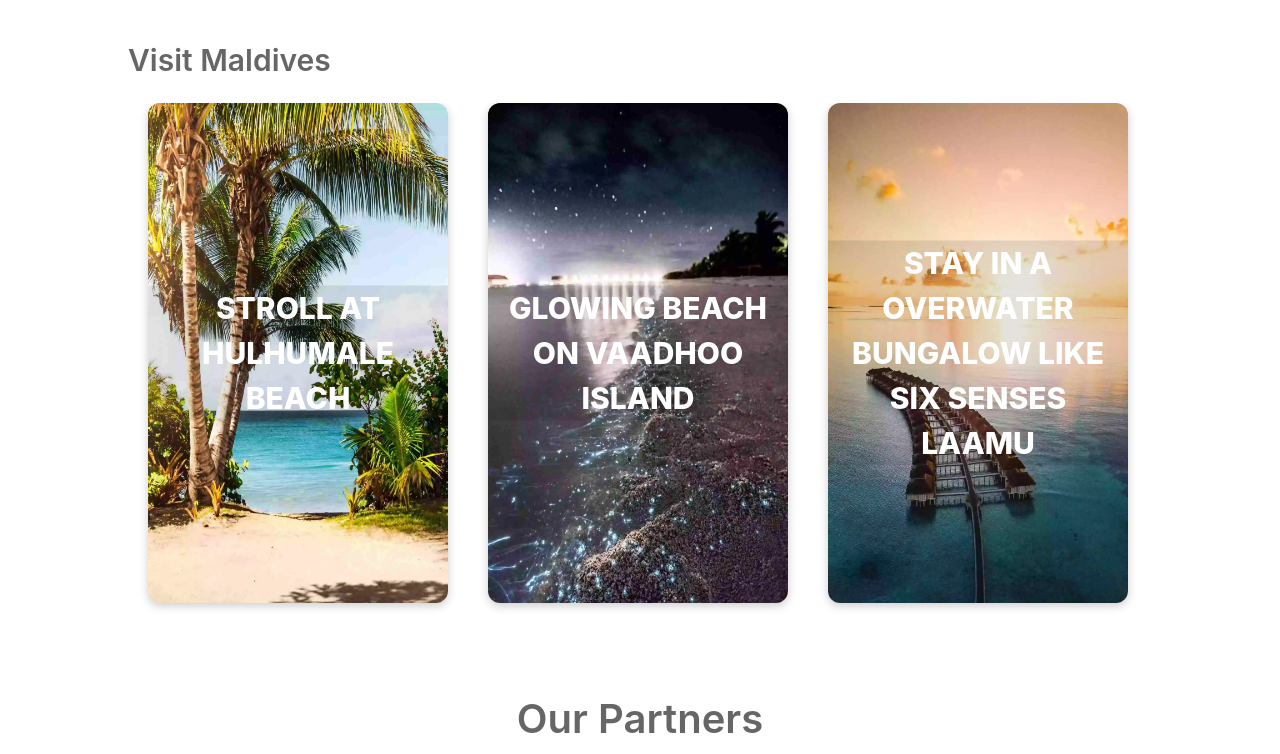
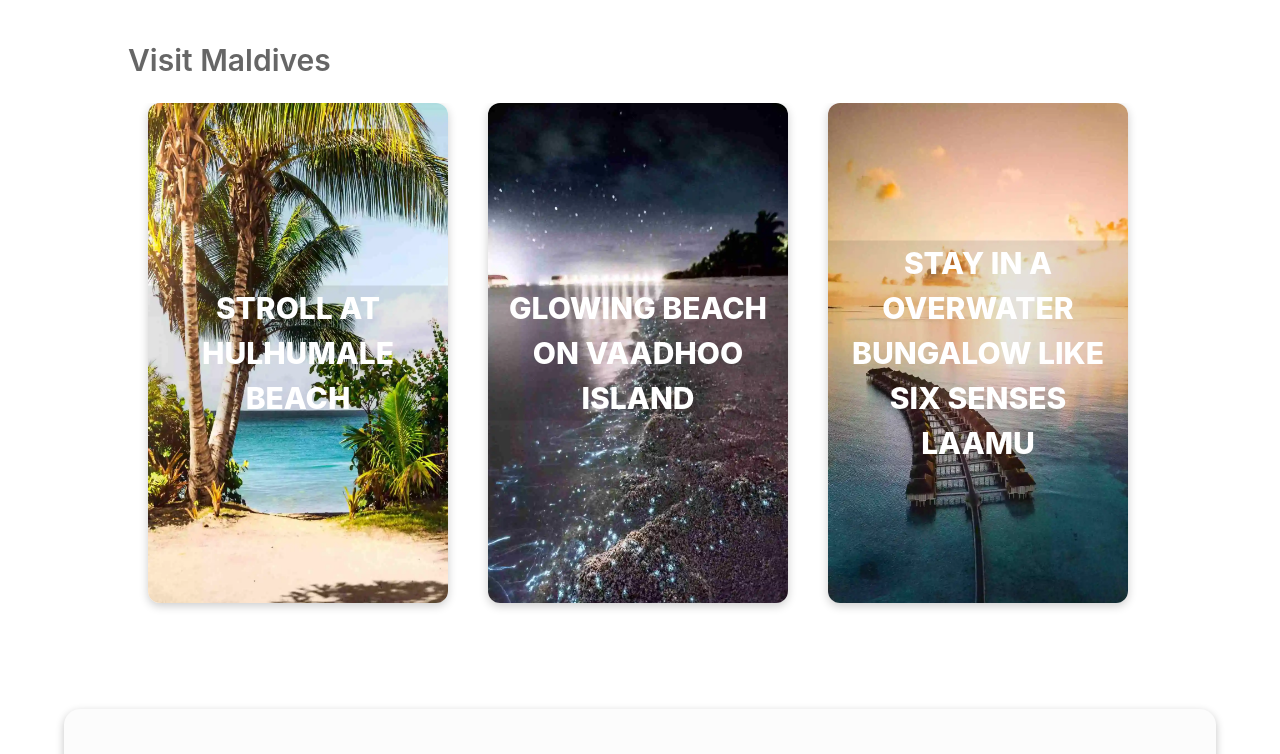
Before and after one commit to KAVARA-TechX/PMP-Front-End, a React (Create React App) app: page / in a window 1280 px wide. Shown: the part 2033-2787 px from the top of the page. Built offline with nearby package versions, Linux system fonts and the light colour scheme.

Commit message:
commented the partner section on the landing page

```diff
--- a/src/App.js
+++ b/src/App.js
@@ -51,7 +51,7 @@ const App = () => {
 						<ImageSlider /> {/* Responsive Done */}
 					</Suspense>
 					<Suspense fallback={<div>Loading...</div>}>
-						<Partners /> {/* Responsive Done */}
+						{/*<Partners /> {/* Responsive Done */}
 					</Suspense>
 					<Suspense fallback={<div>Loading...</div>}>
 						<Footer /> {/* Responsive Done */}
```
